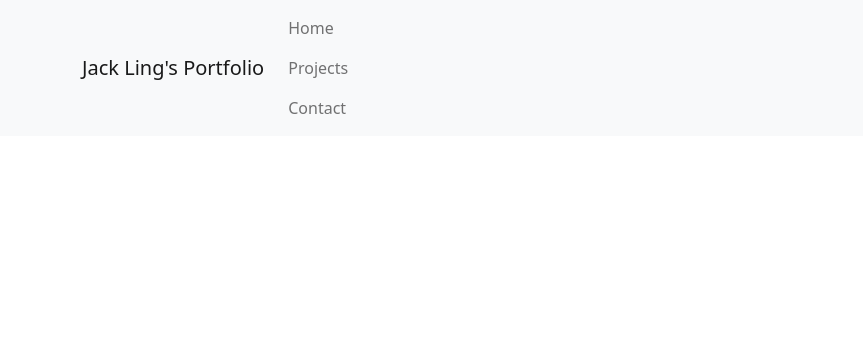
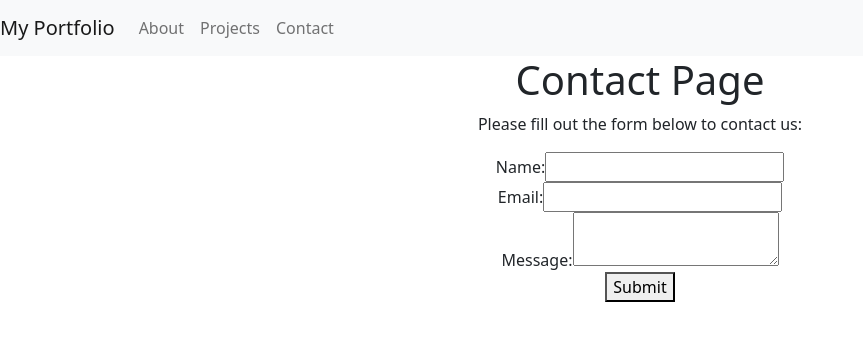
Before and after one commit to GitJackL/React-Portfolio-Page, a React (Create React App) app in the folder my-project/: page /contact in a window 1280 px wide. Shown: the top 340 px of the page, without its empty margins (0-863 px from the left). Built offline with nearby package versions, Linux system fonts and the light colour scheme.

Commit message:
Fixed one issue with Navbar links, added file and changed to updated syntax

```diff
--- a/my-project/src/App.js
+++ b/my-project/src/App.js
@@ -1,11 +1,11 @@
 import React from 'react';
 import { BrowserRouter as Router, Route, Routes } from 'react-router-dom';
-import 'bootstrap/dist/css/bootstrap.min.css';
+import './App.css';
 import Header from './components/header';
 import Home from './components/home';
 import Projects from './components/projects';
-import Project from './components/project';
 import Contact from './components/contact';
+import About from './components/about';
 
 function App() {
   return (
@@ -13,10 +13,10 @@ function App() {
       <div className="App">
         <Header />
         <Routes>
-          <Route exact path="/" component={Home} />
-          <Route exact path="/projects" component={Projects} />
-          <Route exact path="/projects/:id" component={Project} />
-          <Route exact path="/ontact" component={Contact} />
+          <Route path="/" element={<Home />} />
+          <Route path="/contact" element={<Contact/>} />
+          <Route path="/projects" element={<Projects/>} />
+          <Route path="/about" element={<About/>} />
         </Routes>
       </div>
     </Router>
--- /dev/null
+++ b/my-project/src/components/about.js
@@ -0,0 +1,14 @@
+import React from "react";
+
+function About() {
+  return (
+    <div>
+      <h1>YIPPI</h1>
+      <img src="path/to/your/image" alt="Your Name" />
+      <p>Statement</p>
+      <p>This is my portfolio site</p>
+    </div>
+  );
+}
+
+export default About;
--- a/my-project/src/components/contact.js
+++ b/my-project/src/components/contact.js
@@ -3,25 +3,24 @@ import React from "react";
 function Contact() {
   return (
     <div>
-      <h2>Contact Information</h2>
-      <p>Email address: <a href="jackling@mail.com">jackling@mail.com</a></p>
-      <p>CV: <a href="path/to/your/CV.pdf" target="_blank">Download</a></p>
-      <p>GitHub: <a href="https://github.com/GitJackL" target="">GitJackL</a></p>
-      <p>LinkedIn: <a href="https://www.linkedin.com/" target="">Jack Ling's Profile</a></p>
-      <h2>Contact Form</h2>
+      <h1>Contact Page</h1>
+      <p>Please fill out the form below to contact us:</p>
       <form>
         <label>
           Name:
           <input type="text" name="name" />
         </label>
+        <br />
         <label>
           Email:
           <input type="email" name="email" />
         </label>
+        <br />
         <label>
           Message:
           <textarea name="message" />
         </label>
+        <br />
         <button type="submit">Submit</button>
       </form>
     </div>
--- a/my-project/src/components/header.js
+++ b/my-project/src/components/header.js
@@ -1,32 +1,28 @@
+
 import React from "react";
+import { Navbar, Nav } from "react-bootstrap";
 import { Link } from "react-router-dom";
-import Navbar from "react-bootstrap/Navbar";
-import Nav from "react-bootstrap/Nav";
 
 function Header() {
   return (
     <Navbar bg="light" expand="lg">
-      <div className="container">
       <Navbar.Brand as={Link} to="/">
-          Jack Ling's Portfolio
+        My Portfolio
       </Navbar.Brand>
-        <Navbar.Toggle aria-controls="navbar-nav" />
-        <Navbar.Collapse id="navbar-nav">
+      <Navbar.Toggle aria-controls="basic-navbar-nav" />
+      <Navbar.Collapse id="basic-navbar-nav">
         <Nav className="ml-auto">
-            <Nav.Item>
-              <Nav.Link as={Link} to="/">
-                Home
+          <Nav.Link as={Link} to="./about">
+            About
           </Nav.Link>
-              <Nav.Link as={Link} to="/projects">
+          <Nav.Link as={Link} to="./projects">
             Projects
           </Nav.Link>
-              <Nav.Link as={Link} to="/contact">
+          <Nav.Link as={Link} to="./contact">
             Contact
           </Nav.Link>
-            </Nav.Item>
         </Nav>
       </Navbar.Collapse>
-      </div>
     </Navbar>
   );
 }
--- a/my-project/src/components/projects.js
+++ b/my-project/src/components/projects.js
@@ -1,17 +1,12 @@
 import React from 'react';
-import Project from './Project';
-import ProjectsData from './projects.json';
-
+import Project from './project';
+import projectsData from './projects.json';
 
 function Projects() {
-  const projects = ProjectsData.projects.map((project) => (
+  const projects = projectsData.map((project) => (
     <Project
       key={project.id}
-      id={project.id}
-      title={project.title}
-      deployed={project.deployed}
-      github={project.github}
-      image={project.image}
+      projects={[project]}
     />
   ));
 
--- a/my-project/src/components/projects.json
+++ b/my-project/src/components/projects.json
@@ -1,25 +1,23 @@
+ [
   {
-  "ProjectsData": [
-   {
+      "id": 1,
       "title": "Project 1",
-     "description": "Lorem ipsum dolor sit amet, consectetur adipiscing elit. Nulla ac odio justo. Nulla nec mi non velit malesuada consectetur. Donec mattis euismod sem, vitae pulvinar ipsum efficitur sed.",
-     "deployedUrl": "https://project1.com",
-     "githubUrl": "https://github.com/username/project1",
-     "image": "/images/project1.gif"
+      "deployed": "https://example.com",
+      "github": "https://github.com",
+      "image": "https://example.com/image.jpg"
     },
     {
+      "id": 2,
       "title": "Project 2",
-     "description": "Lorem ipsum dolor sit amet, consectetur adipiscing elit. Nulla ac odio justo. Nulla nec mi non velit malesuada consectetur. Donec mattis euismod sem, vitae pulvinar ipsum efficitur sed.",
-     "deployedUrl": "https://project2.com",
-     "githubUrl": "https://github.com/username/project2",
-     "image": "/images/project2.gif"
+      "deployed": "https://example.com",
+      "github": "https://github.com",
+      "image": "https://example.com/image.jpg"
     },
     {
+      "id": 3,
       "title": "Project 3",
-     "description": "Lorem ipsum dolor sit amet, consectetur adipiscing elit. Nulla ac odio justo. Nulla nec mi non velit malesuada consectetur. Donec mattis euismod sem, vitae pulvinar ipsum efficitur sed.",
-     "deployedUrl": "https://project3.com",
-     "githubUrl": "https://github.com/username/project3",
-     "image": "/images/project3.gif"
+      "deployed": "https://example.com",
+      "github": "https://github.com",
+      "image": "https://example.com/image.jpg"
     }
  ]
-}
```
Lines whose indentation alone changed are shown as unchanged.
